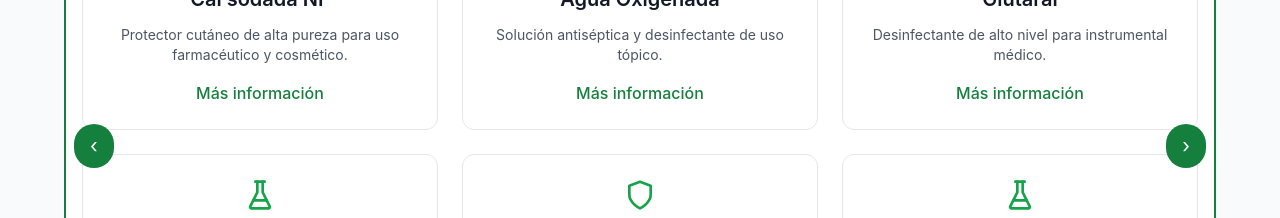
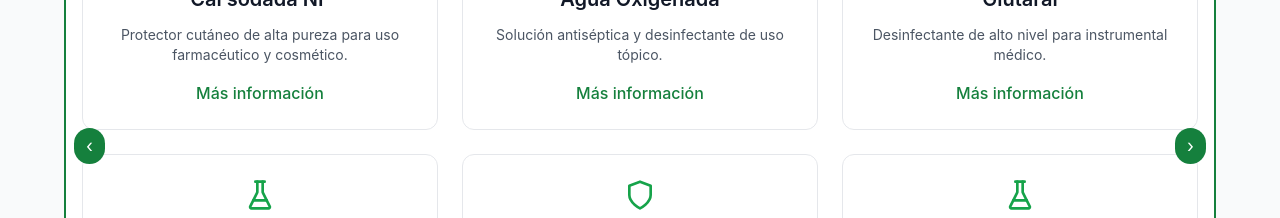
Before and after one commit to ValentinoDaniel01/PaginaJuli, a React (Vite) app: page / in a window 1280 px wide. Shown: the part 1720-1938 px from the top of the page. Built offline with nearby package versions, Linux system fonts and the light colour scheme.

Commit message:
botones celu

```diff
--- a/src/components/ProductCarousel.jsx
+++ b/src/components/ProductCarousel.jsx
@@ -49,9 +49,8 @@ export default function ProductCarousel() {
       </motion.h2>
 
       <div className="relative max-w-6xl mx-auto overflow-hidden bg-white border-2 border-green-700 rounded-xl p-4">
-        {/* Botón izquierdo */}
         <button
-          className="hidden md:block absolute top-1/2 left-2 transform -translate-y-1/2 bg-green-700 text-white px-4 py-2 text-xl rounded-full hover:bg-green-800 z-10"
+          className="absolute top-1/2 left-2 transform -translate-y-1/2 bg-green-700 text-white px-3 py-1 text-lg rounded-full hover:bg-green-800 z-10"
           onClick={prevSlide}
         >
           ‹
@@ -98,9 +97,8 @@ export default function ProductCarousel() {
           </AnimatePresence>
         </div>
 
-        {/* Botón derecho */}
         <button
-          className="hidden md:block absolute top-1/2 right-2 transform -translate-y-1/2 bg-green-700 text-white px-4 py-2 text-xl rounded-full hover:bg-green-800 z-10"
+          className="absolute top-1/2 right-2 transform -translate-y-1/2 bg-green-700 text-white px-3 py-1 text-lg rounded-full hover:bg-green-800 z-10"
           onClick={nextSlide}
         >
           ›
```
